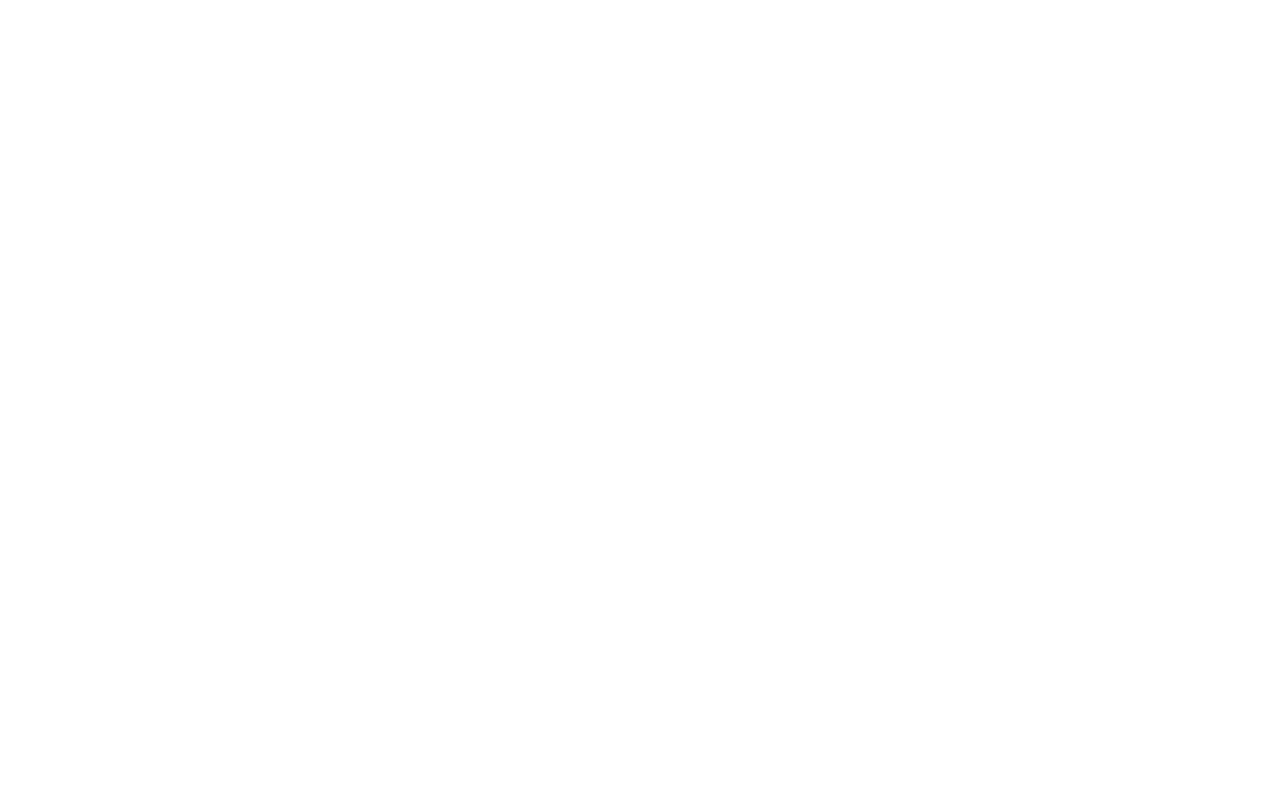
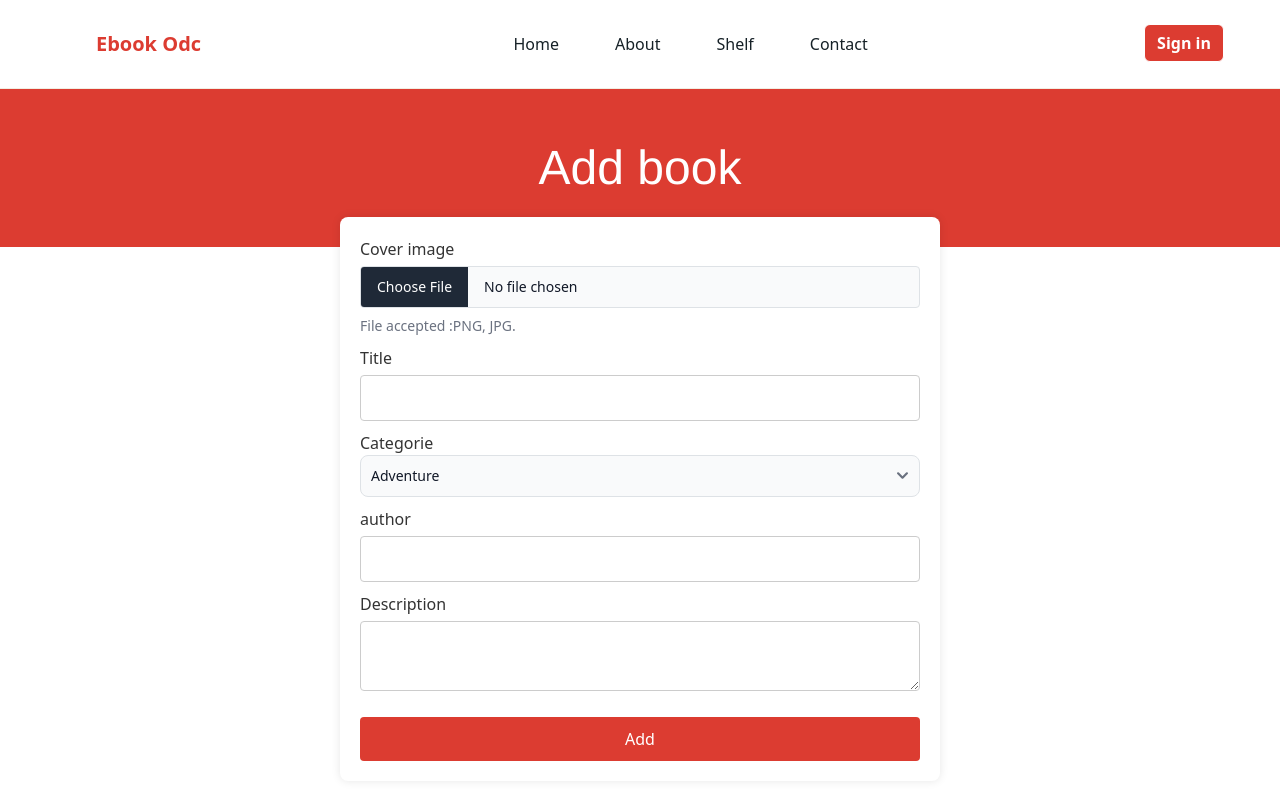
Before and after one commit to aybzakaria5/BOOKhub, a React (Create React App) app: page /addBook in a window 1280 px wide. Before the commit this address had no page. Shown: the top 800 px of the page. Built offline with nearby package versions, Linux system fonts and the light colour scheme.

Commit message:
design page add book

```diff
--- /dev/null
+++ b/src/Add_book/Add.js
@@ -0,0 +1,61 @@
+import React from 'react';
+import Style from './Add.module.css';
+import { FileInput, Select} from "flowbite-react";
+
+const Add = () => {
+  return (
+    <>
+        <div className={Style.background}>
+            <div className={Style.content}>
+            <h1>Add book </h1>
+            {/* <p>Questions, bug reports, feedback, feature requests — we're here for it all.</p> */}
+            </div>
+        </div>
+
+        <div className={Style.divForm}>
+            <form className={Style.contactForm} >
+
+            <label className={Style.filee}>
+                Cover image
+                <FileInput id="file-upload-helper-text"  accept="image/png, image/jpeg"  helperText="File accepted :PNG, JPG." />
+            </label>
+
+            <label>
+                Title
+                <input type="text" required />
+            </label>
+
+            <label>
+                Categorie
+                <Select id={Style.category_select} required >
+                    <option>Adventure</option>
+                    <option>Romance</option>
+                    <option>Thriller</option>
+                    <option>Memoir</option>
+                    <option>Travel</option>
+                    <option>Health</option>
+                    <option>Poetry</option>
+                    <option>Cooking</option>
+                </Select>
+            </label>
+
+
+            <label>
+                author
+                <input type="text" required />
+            </label>
+
+            <label>
+                Description
+                <textarea required></textarea>
+            </label>
+            <button type="submit">Add</button>
+            </form>
+        </div>
+
+
+    </>
+  )
+}
+
+export default Add
--- /dev/null
+++ b/src/Add_book/Add.module.css
@@ -0,0 +1,105 @@
+.background {
+    background-color: #dc3c31;
+    background-size: cover;
+    background-position: center;
+    padding: 50px 20px;
+    position: relative;
+}
+
+.content {
+    text-align: center;
+    color: white;
+    max-width: 80%;
+    margin: 0 auto;
+    font-family: 'Helvetica Neue', Helvetica, sans-serif;
+}
+
+.content h1 {
+    margin: 0;
+    font-size: 3rem;
+}
+
+.content p {
+    margin: 20px 0 30px 0;
+    font-size: 20px;
+}
+
+.divForm {
+    max-width: 600px;
+    margin: -30px auto 0 auto;
+    padding: 20px;
+    background-color: white;
+    border-radius: 8px;
+    box-shadow: 0 0 10px rgba(0, 0, 0, 0.1);
+    position: relative;
+    z-index: 1;
+}
+
+.contactForm {
+    display: flex;
+    flex-direction: column;
+}
+
+.contactForm label {
+    margin-bottom: 10px;
+    color: #333;
+}
+
+.contactForm input, .contactForm textarea {
+    width: 100%;
+    padding: 10px;
+    margin-top: 5px;
+    border: 1px solid #ccc;
+    border-radius: 4px;
+    box-sizing: border-box;
+}
+
+.contactForm input:focus,
+.contactForm textarea:focus , #category_select:focus{
+    border-color: #000000;
+    box-shadow: 0 0 0px rgba(0, 0, 0, 0.5);
+}
+
+.filee input {
+    padding: 0;
+}
+.contactForm textarea {
+    resize: vertical;
+}
+
+.contactForm button {
+    padding: 10px;
+    background-color: #dc3c31;
+    color: white;
+    border: none;
+    border-radius: 4px;
+    cursor: pointer;
+    margin-top: 10px;
+    transition: 0.5s ease-in-out;
+}
+
+.contactForm button:hover {
+    background-color: #d12317;
+}
+
+
+
+
+
+@media (max-width: 600px) {
+    .divForm {
+        padding: 50px 10px 10px 10px;
+    }
+    .content h1 {
+        font-size: 2rem;
+    }
+
+    .content p {
+        margin: 20px 0 0 0;
+        font-size: 15px;
+    }
+
+    .contactForm button {
+        padding: 8px;
+    }
+}
--- a/src/App.js
+++ b/src/App.js
@@ -6,6 +6,7 @@
 import Books from './Catalogue/Categorie/Books/Books';
 import Contact from './Contact/Contact';
 import Sign from './Sign/Sign';
+import Add from './Add_book/Add';
 
 function App() {
   return (
@@ -18,6 +19,7 @@
           <Route path="books/:category" element={<Books />} />
           <Route path="contact" element={<Contact />} />
           <Route path="sign" element={<Sign/>} />
+          <Route path="addBook" element={<Add/>} />
         </Route>
       </Routes>
     </Router>
--- a/src/Sign/Sign.js
+++ b/src/Sign/Sign.js
@@ -2,7 +2,7 @@
 import styles from './Sign.module.css';
 import SignInForm from './Sign_in_up_component/Sign_in';
 import SignUpForm from './Sign_in_up_component/Sign_up';
-import dda from './isometric-online-education-concept1.png';
+import dda from './casino-background_2x-removebg-preview.png';
 import ddaa from './register.svg';
 
 const AuthContainer = () => {
```
Also changed, not shown: src/Sign/casino-background_2x-removebg-preview.png (added).
